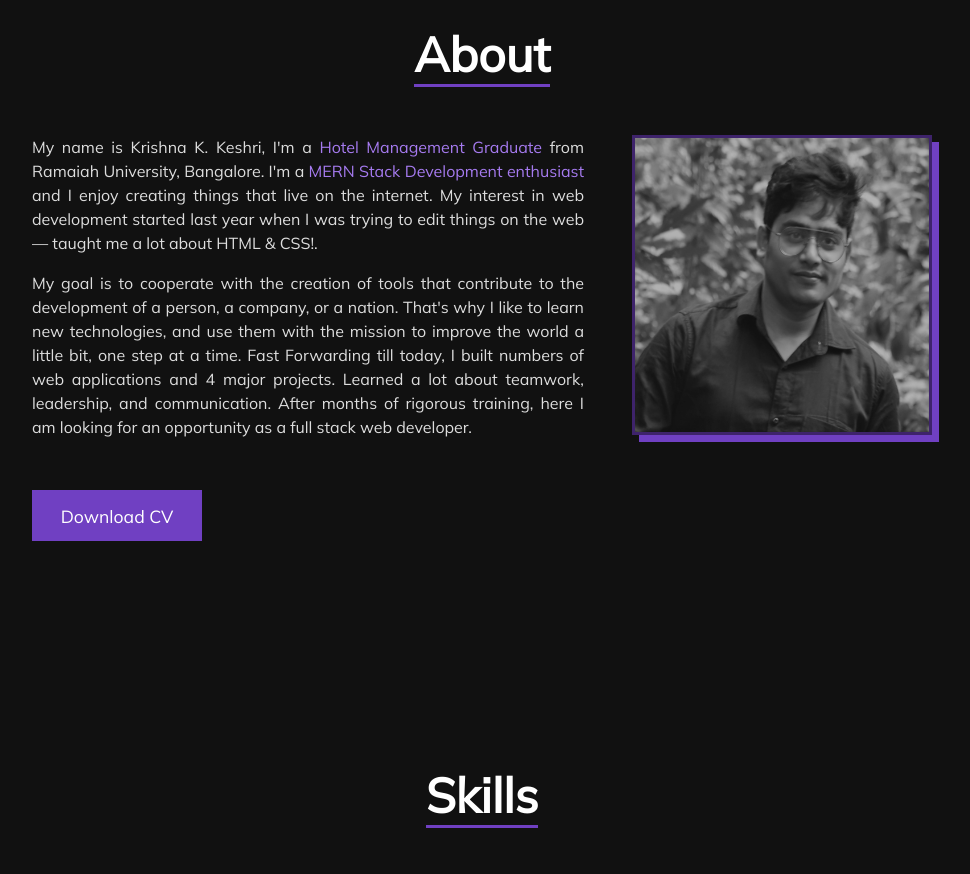
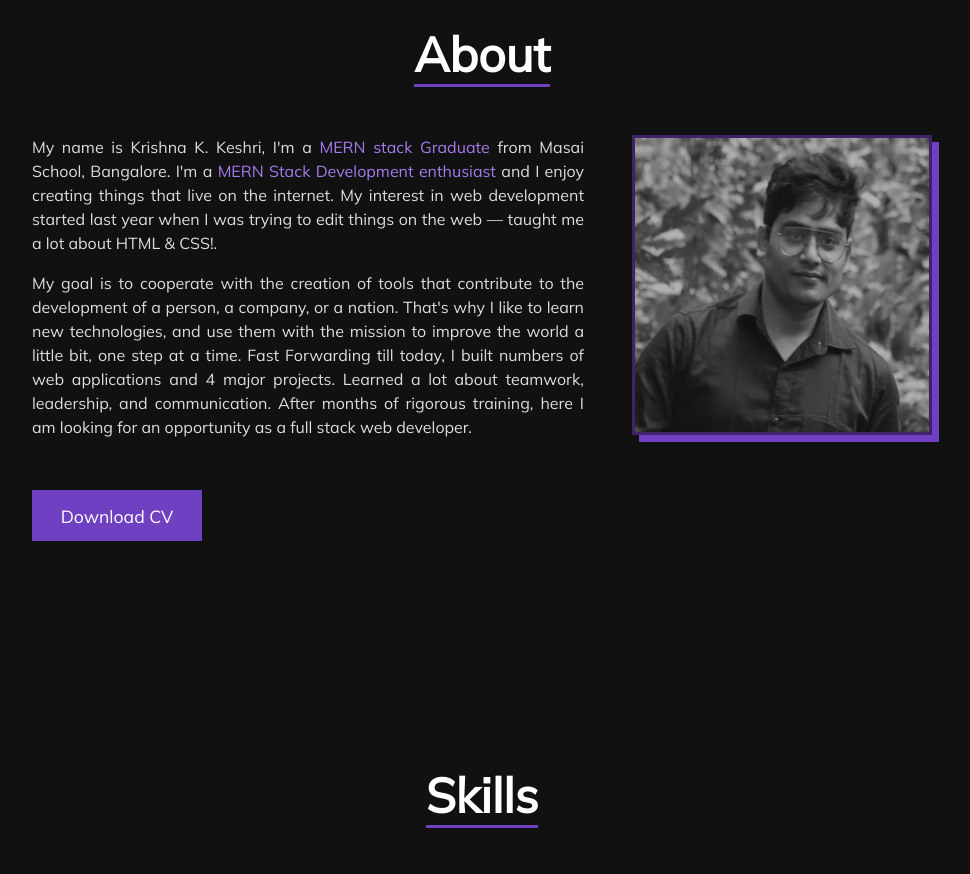
Before and after one commit to KrishnaKumarKeshri96/portfolio-v2, a React (Create React App) app: page / in a window 1280 px wide. Shown: the part 840-1714 px from the top of the page, without its empty margins (233-1203 px from the left). Built offline with nearby package versions, Linux system fonts and the light colour scheme.

Commit message:
Some Content Changed

```diff
--- a/public/index.html
+++ b/public/index.html
@@ -7,7 +7,7 @@
     <meta name="theme-color" content="#000000" />
     <meta
       name="description"
-      content="Hotel Management Graduate and Full-Stack Web Development enthusiast, looking for opportunities to contribute to the world of software development."
+      content="Full-Stack Web Development enthusiast, looking for opportunities to contribute to the world of software development."
     />
     <meta
       name="keywords"
--- a/src/data/english.js
+++ b/src/data/english.js
@@ -16,12 +16,11 @@ const dataJSON = {
     title: "About",
     paragraph1: (
       <>
-        My name is Krishna K. Keshri, I'm a <p>Hotel Management Graduate </p>{" "}
-        from Ramaiah University, Bangalore. I'm a{" "}
-        <p>MERN Stack Development enthusiast</p> and I enjoy creating things
-        that live on the internet. My interest in web development started last
-        year when I was trying to edit things on the web — taught me a lot about
-        HTML & CSS!.
+        My name is Krishna K. Keshri, I'm a <p>MERN stack Graduate </p> from
+        Masai School, Bangalore. I'm a <p>MERN Stack Development enthusiast</p>{" "}
+        and I enjoy creating things that live on the internet. My interest in
+        web development started last year when I was trying to edit things on
+        the web — taught me a lot about HTML & CSS!.
       </>
     ),
     paragraph2:
```
